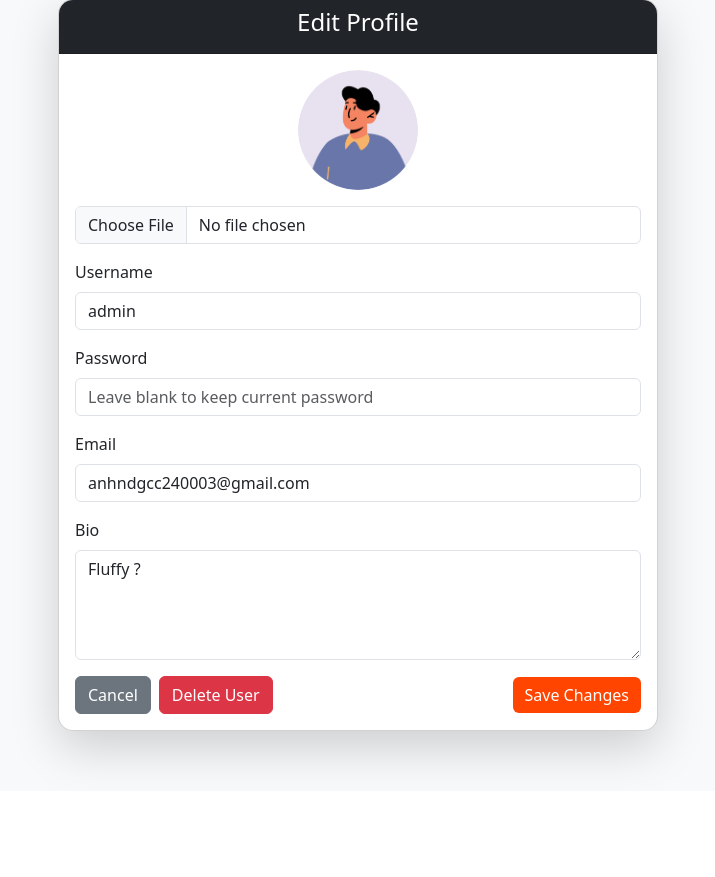
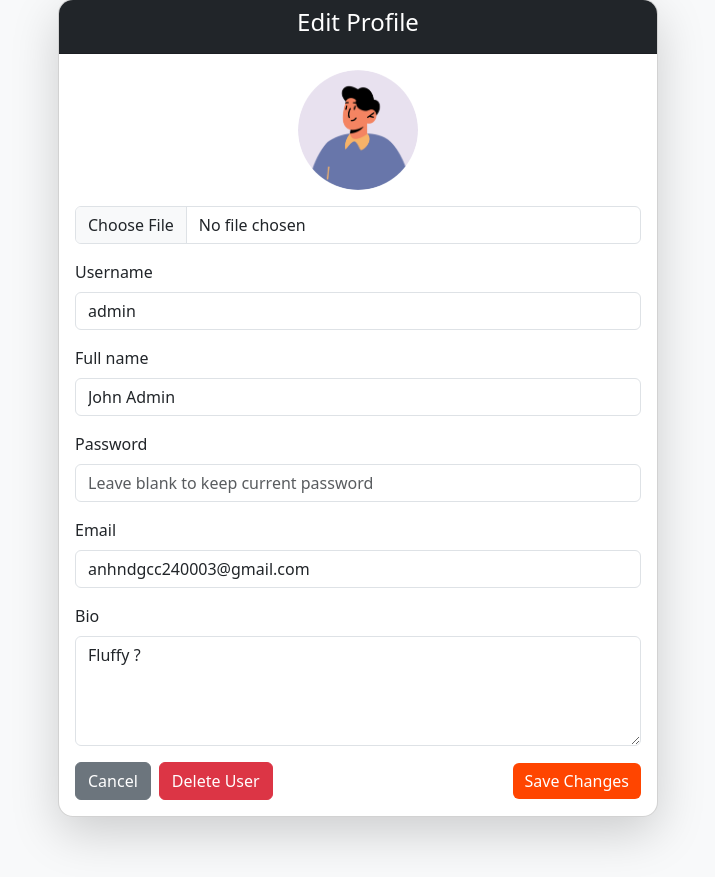
Before and after one commit to KatoTheFluffyWolf/StudentOverflow-CW, a PHP site: page /edit-user in a window 1280 px wide. Shown: the part 135-1012 px from the top of the page, without its empty margins (282-997 px from the left). Before the commit the page ends 908 px from the top, so only its background shows below. Run offline with PHP 8.4, Linux system fonts and the light colour scheme; a user stored in the database is signed in; data comes from the database, SQL or seed files in the repository; some libraries are stand-ins or nearby versions.

Commit message:
Update edit-user.html.php for user profile editing

```diff
--- a/templates/edit-user.html.php
+++ b/templates/edit-user.html.php
@@ -37,12 +37,17 @@
       <div class="mb-3 text-center">
         <img src="<?= $user['avatarPath'] ? htmlspecialchars($user['avatarPath']) : 'default-avatar.png' ?>"
              class="rounded-circle mb-2" width="120" height="120" style="object-fit:cover;">
-          <input type="file" name="avatar" class="form-control mt-2">
+        <input type="file" name="avatarPath" class="form-control mt-2">
       </div>
 
       <div class="mb-3">
         <label class="form-label">Username</label>
         <input type="text" name="username" class="form-control" required value="<?= htmlspecialchars($user['username']) ?>">
+      </div>
+
+      <div class="mb-3">
+        <label class="form-label">Full name</label>
+        <input type="text" name="fullname" class="form-control" required value="<?= htmlspecialchars($user['name']) ?>">
       </div>
 
       <div class="mb-3">
@@ -69,7 +74,7 @@
 
           <?php if ($_SESSION['role'] == 'admin' || $userID == $_SESSION['user_id']): ?>
             <form method="POST" id="deleteForm" class="m-0 d-inline"
-                    onsubmit="return confirm('⚠️ Are you sure you want to delete this user? This action cannot be undone.');">
+                  onsubmit="return confirm(' Are you sure you want to delete this user? This action cannot be undone.');">
               <input type="hidden" name="delete_user" value="1">
               <button type="submit" class="btn btn-danger">Delete User</button>
             </form>
```
Lines whose indentation alone changed are shown as unchanged.
